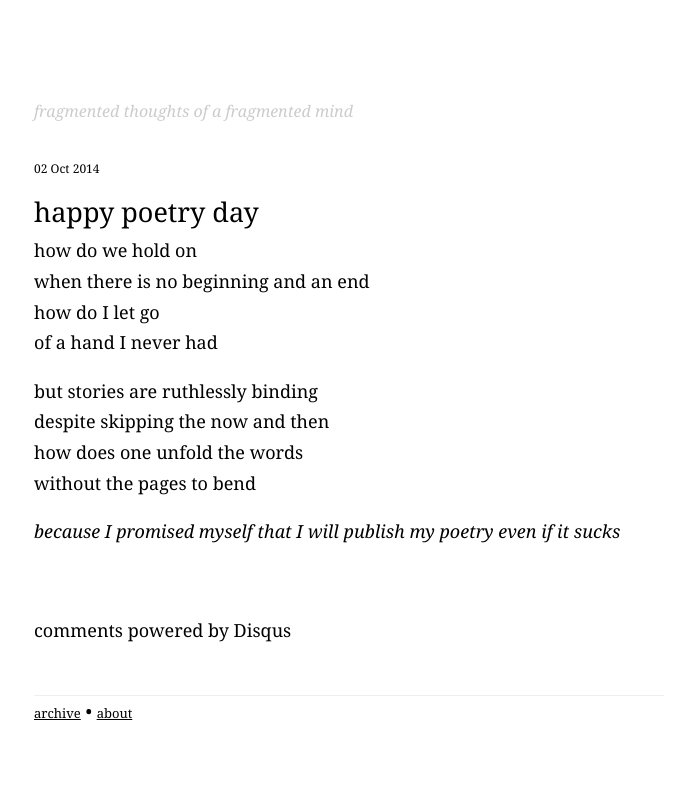
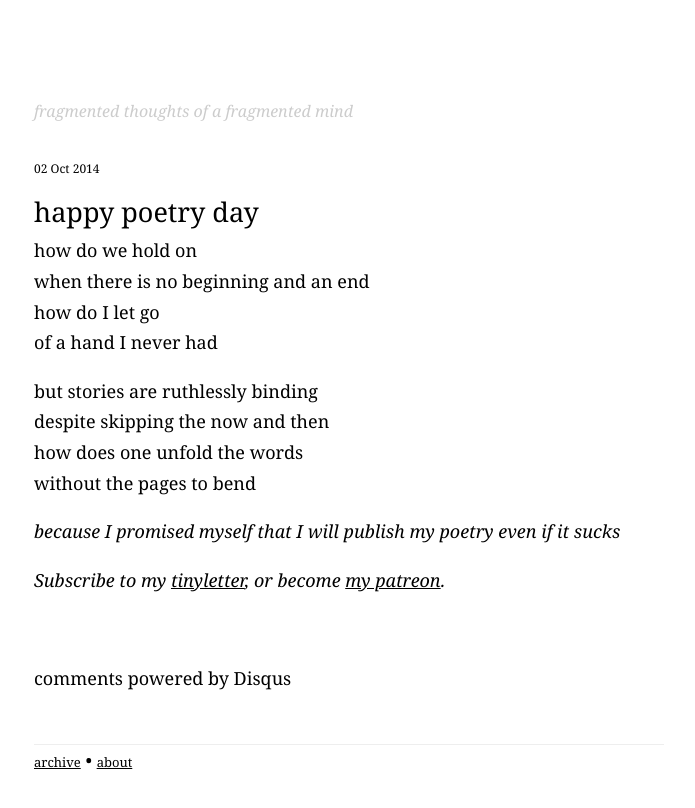
Before and after one commit to wynlim/wynlim.github.io, a Jekyll site: the page built from _posts/2014-10-02-happy-poetry-day.markdown, in a window 1280 px wide. Shown: the top 808 px of the page, without its empty margins (291-986 px from the left). Built offline with Jekyll 4.4.1, drawn with Linux system fonts in a browser that asks for light colours; comment, search, counter and statistics services are not loaded.

Commit message:
Update post.html

```diff
--- a/_layouts/post.html
+++ b/_layouts/post.html
@@ -7,6 +7,8 @@ layout: default
 
 <div class="post">
 {{ content }}
+
+	<p><em>Subscribe to my <a href="http://tinyletter.com/wynlim">tinyletter</a>, or become <a href="http://patreon.com/wynlim">my patreon</a>.</em></p>
 </div>
 
 <div class="comments">
```
